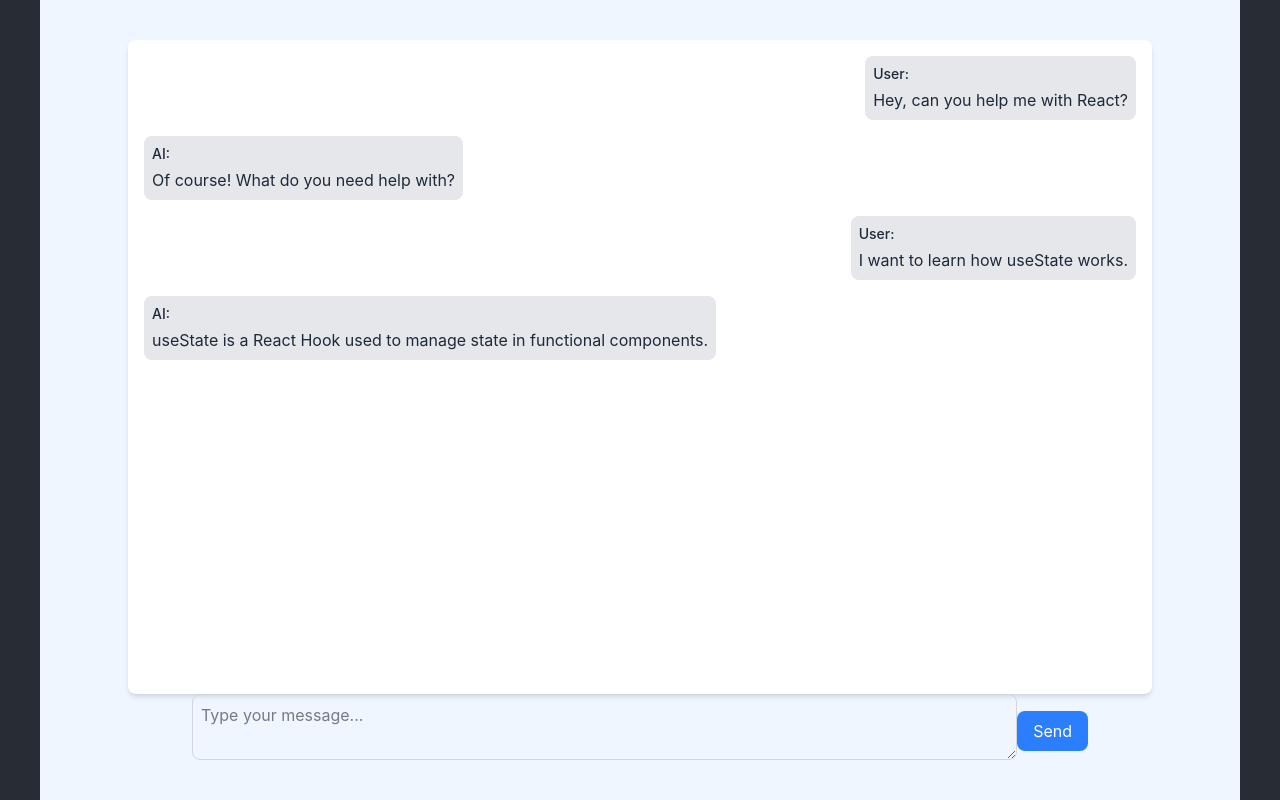
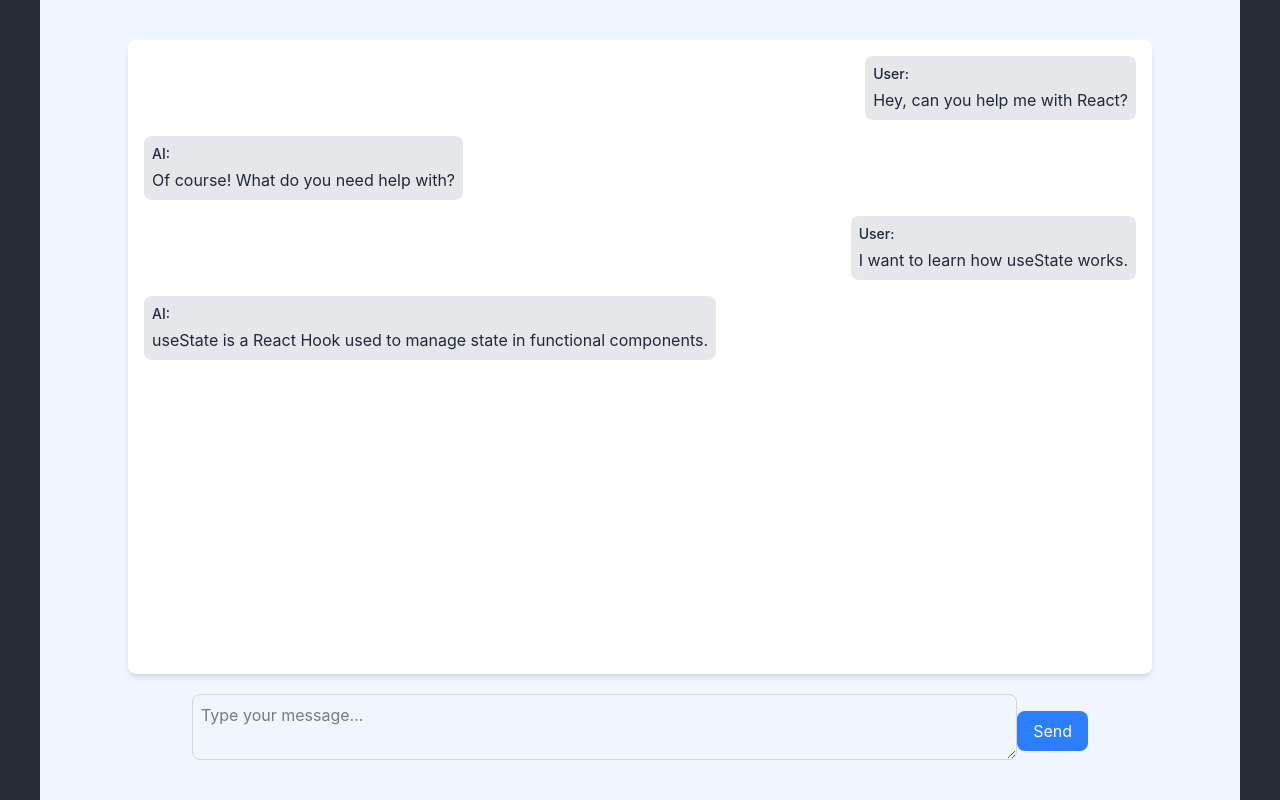
Before and after one commit to AgniAditya/Bizzly, a React (Vite) app: page / in a window 1280 px wide. Built offline with nearby package versions, Linux system fonts and the light colour scheme.

Commit message:
add gap between components in Main for improved layout

```diff
--- a/src/components/Main.tsx
+++ b/src/components/Main.tsx
@@ -3,7 +3,7 @@ import PromptInput from "./PromptInput"
 
 function Main() {
   return (
-    <div className='Main w-full h-full flex flex-col items-center justify-between py-10 bg-blue-50'>
+    <div className='Main w-full h-full flex flex-col items-center justify-between gap-5 py-10 bg-blue-50'>
       <ConversationBox />
       <PromptInput />
     </div>
```
